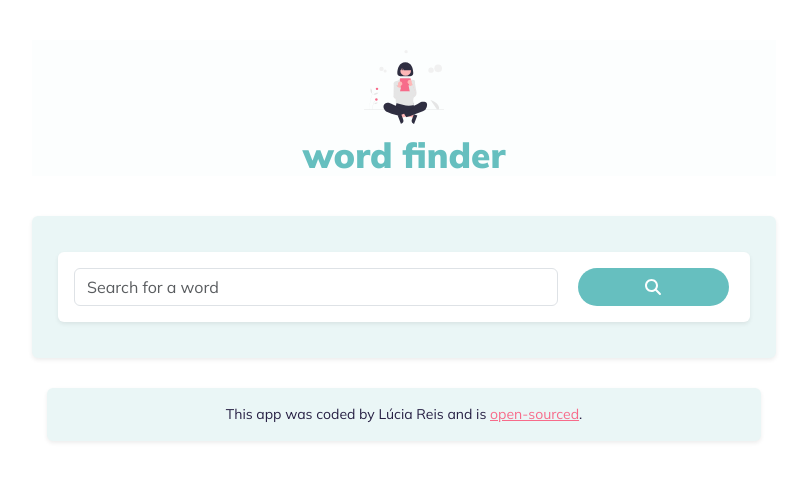
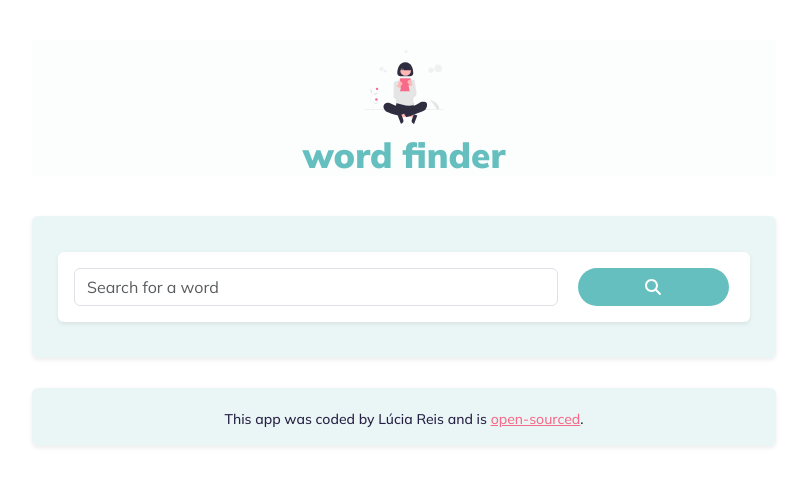
Before and after one commit to larevolucia/react-dictionary, a React (Create React App) app: page / in a window 1280 px wide. Shown: the top 486 px of the page, without its empty margins (236-1043 px from the left). Built offline with nearby package versions, Linux system fonts and the light colour scheme.

Commit message:
margin adjustments. error text fix

```diff
--- a/src/App.css
+++ b/src/App.css
@@ -27,7 +27,7 @@ main {
 
 footer {
   text-align: center;
-  margin: 30px 15px;
+  margin: 30px 0;
   font-size: 14px;
   background-color: var(--second-color);
   padding: 20px 0;
@@ -47,6 +47,11 @@ header {
   background-color: var(--third-color);
 }
 
+footer p {
+  margin-left: 20px;
+  margin-right: 20px;
+}
+
 @media (max-width: 900px) {
   .App {
     margin: 0 auto;
--- a/src/App.js
+++ b/src/App.js
@@ -16,6 +16,7 @@ function App() {
           <Dictionary />
         </main>
         <footer className="shadow-sm p-3 mb-3 rounded">
+          <p>
             This app was coded by Lúcia Reis and is{" "}
             <a
               href="https://github.com/larevolucia/react-dictionary"
@@ -25,6 +26,7 @@ function App() {
               open-sourced
             </a>
             .
+          </p>
         </footer>
       </div>
     </div>
--- a/src/Dictionary.js
+++ b/src/Dictionary.js
@@ -56,7 +56,7 @@ export default function Dictionary() {
       .catch((error) => {
         setError({
           title: "not found in my vocabulary",
-          message: "Ops! We couldn't find that word. Try another one!"
+          message: "Oops! We couldn't find that word. Try another one!"
         });
       });
 
--- a/src/Photos.js
+++ b/src/Photos.js
@@ -7,6 +7,7 @@ export default function Photos(props) {
     return (
       <section className="Photos">
         <h3>images</h3>
+
         <div className="grid grid-3-col photo-container">
           {props.photos.map(function (photo, index) {
             return (
--- a/src/Synonyms.css
+++ b/src/Synonyms.css
@@ -5,7 +5,7 @@
   padding: 4px 8px;
   border-radius: 5px;
   border: none;
-  margin: 8px 4px;
+  margin: 4px 4px;
   color: var(--third-color);
   transition: all 150ms ease-in-out;
   background-color: var(--first-color);
```
Lines whose indentation alone changed are shown as unchanged.
